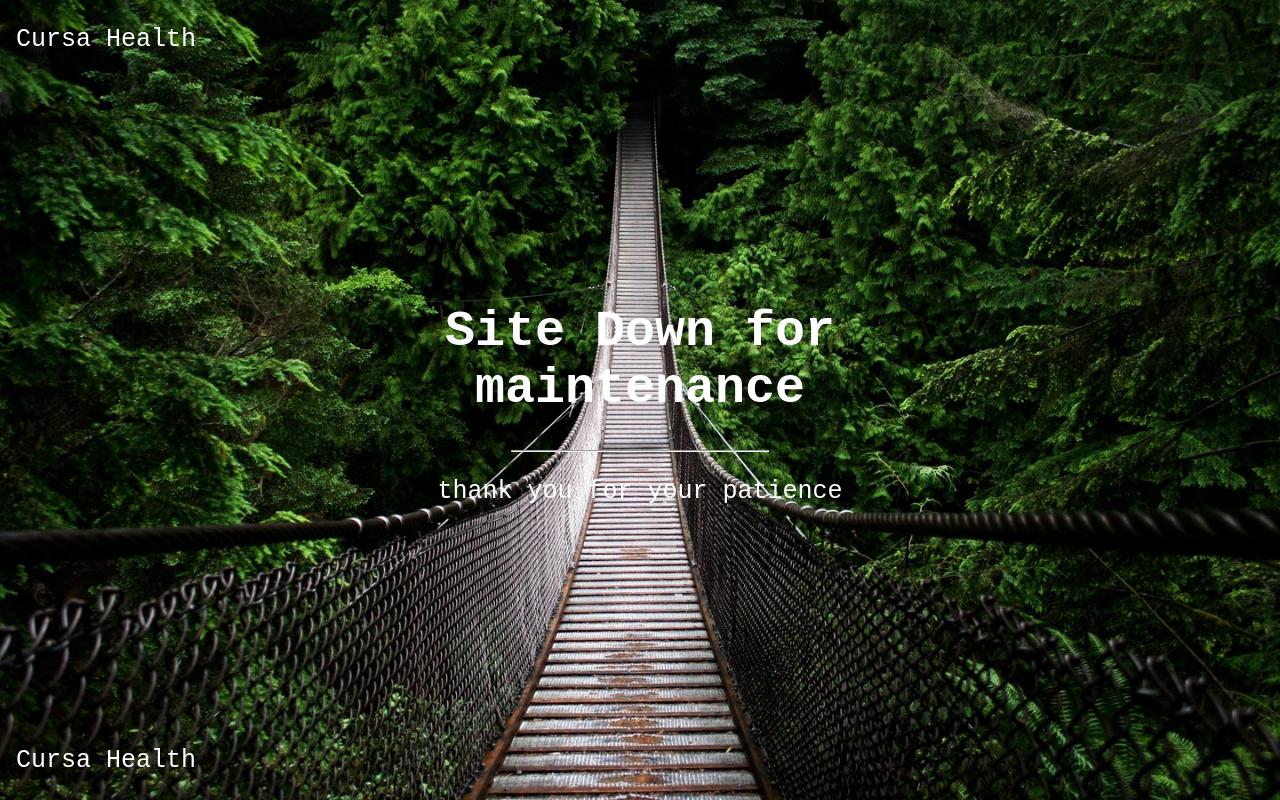
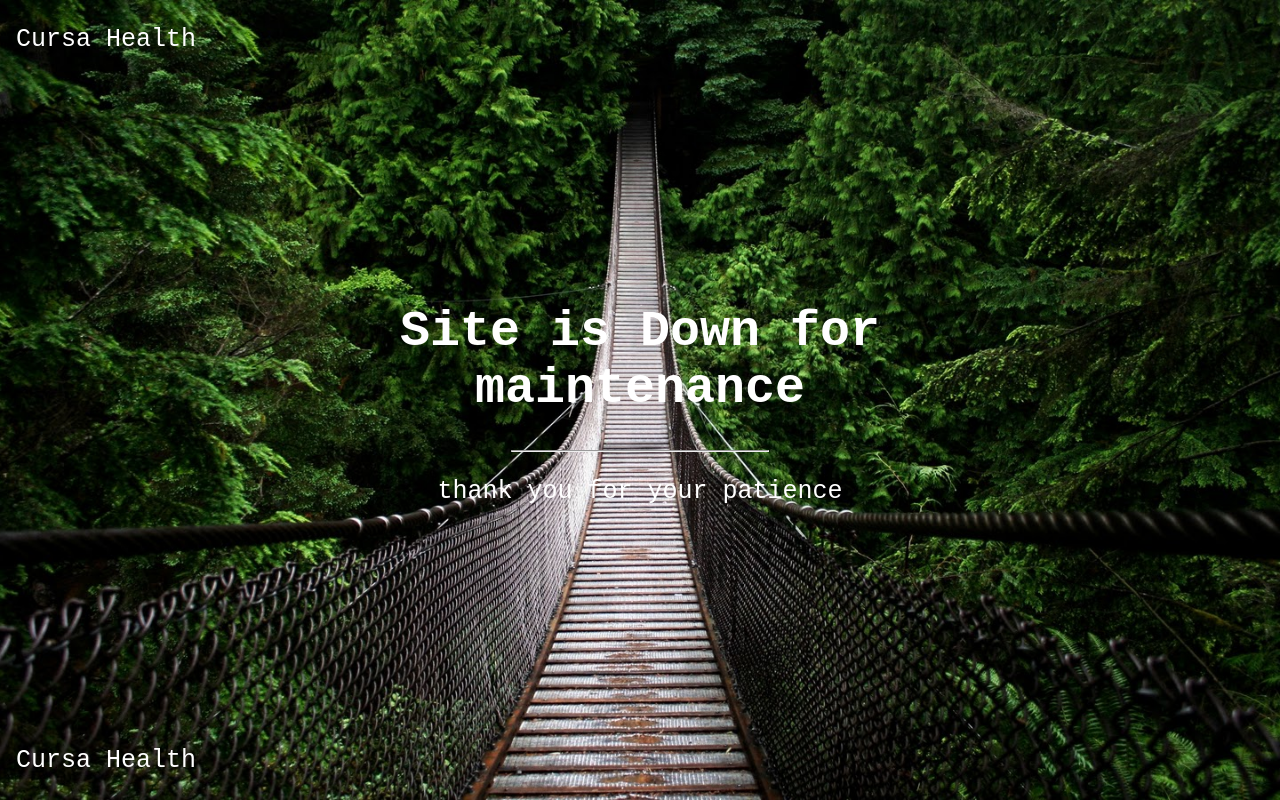
Before and after one commit to amirshahzad2020/cursahealth.com, a plain HTML site: page index.html in a window 1280 px wide. Drawn offline with Linux system fonts and the light colour scheme.

Commit message:
Update index.html

```diff
--- a/index.html
+++ b/index.html
@@ -49,7 +49,7 @@ hr {
     <p>Cursa Health</p>
   </div>
   <div class="middle">
-    <h1>Site Down for maintenance </h1>
+    <h1>Site is Down for maintenance </h1>
     <hr>
     <p>thank you for your patience</p>
   </div>
```
